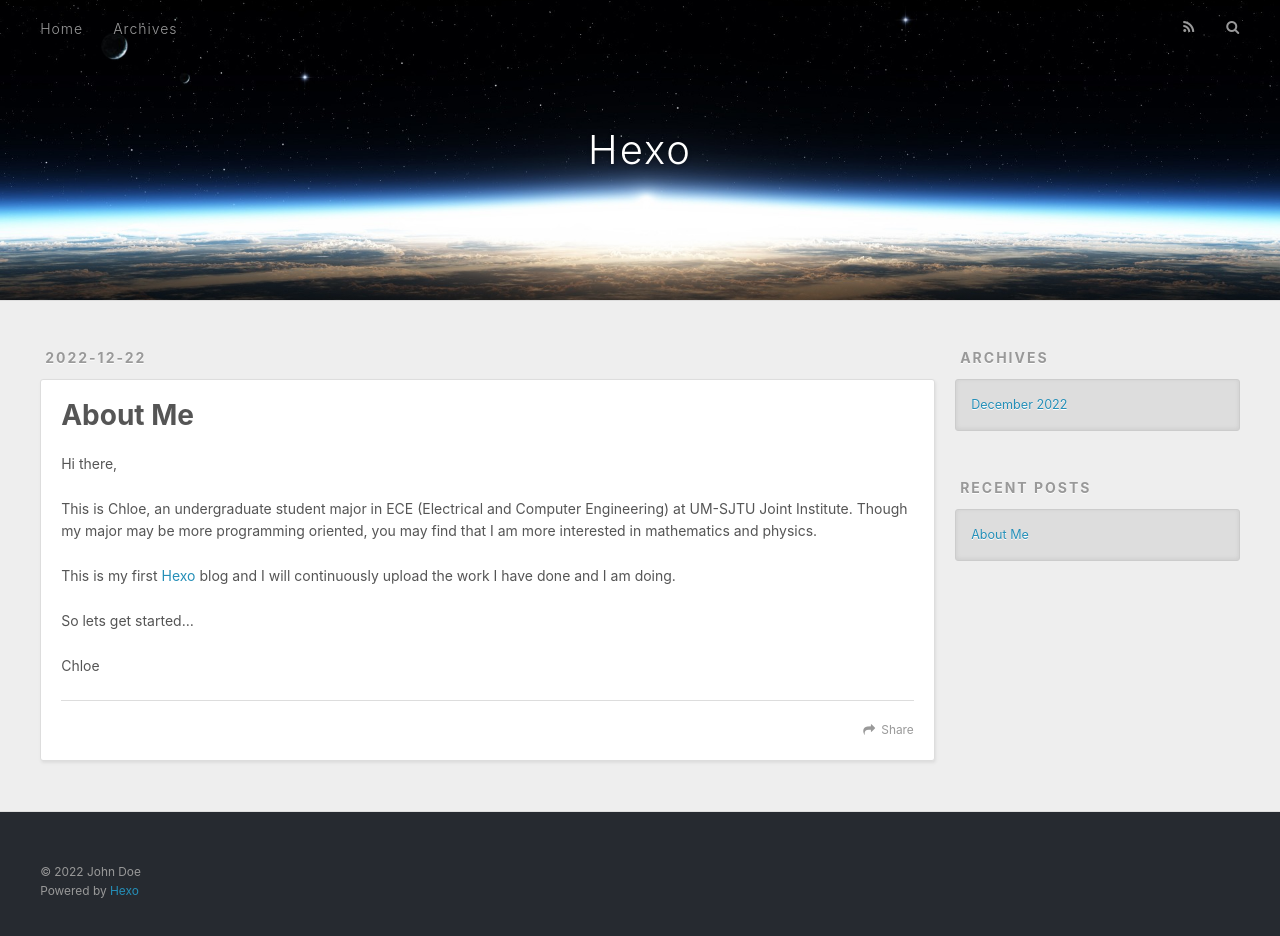
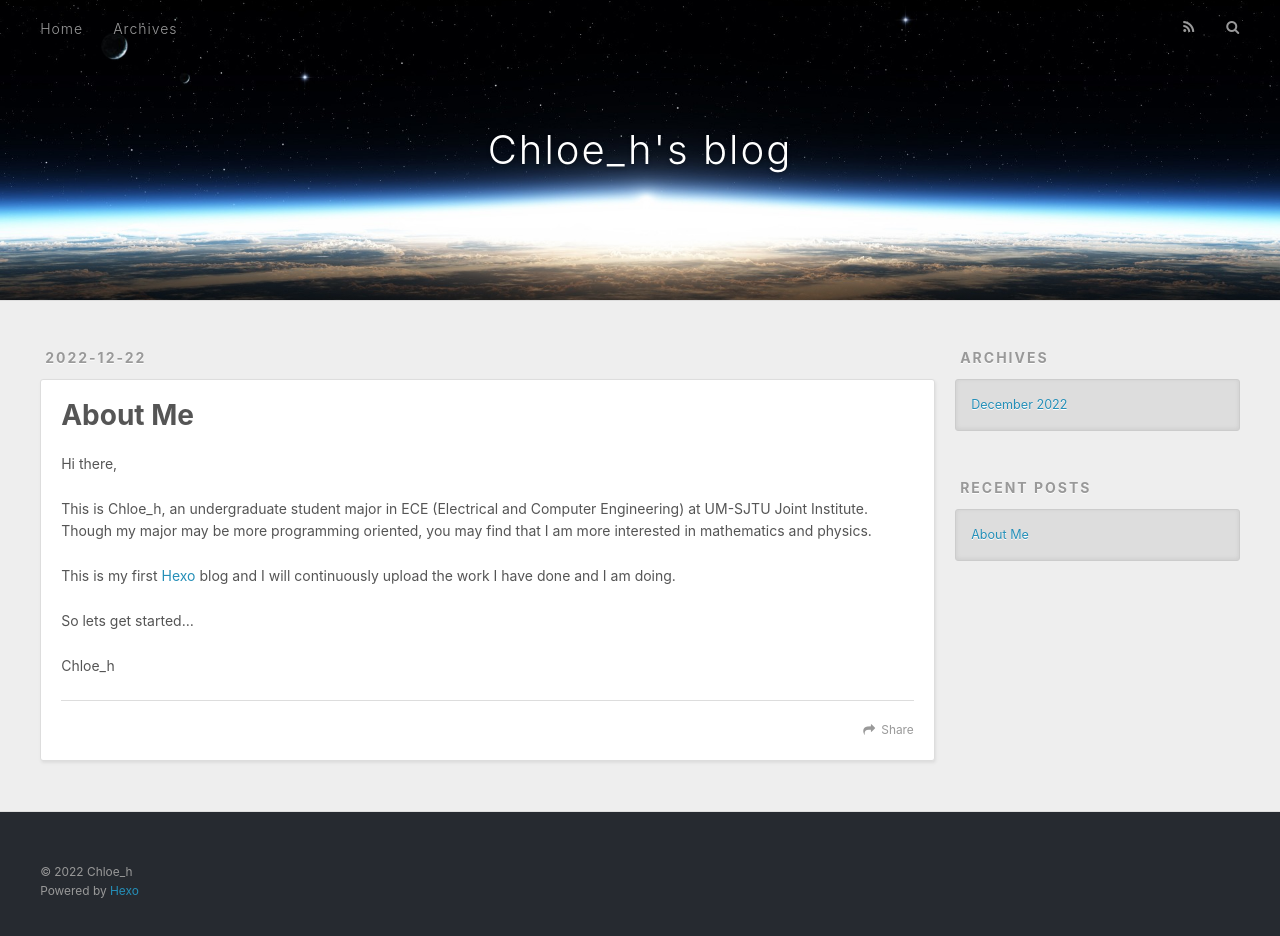
Before and after one commit to Chloehz/Chloehz.github.io, a plain HTML site: page index.html in a window 1280 px wide. Drawn offline with nearby package versions, Linux system fonts and the light colour scheme.

Commit message:
Site updated: 2022-12-22 15:32:59

```diff
--- a/index.html
+++ b/index.html
@@ -5,17 +5,19 @@
 
 
 
-  <title>Hexo</title>
+  <title>Chloe_h&#39;s blog</title>
   <meta name="viewport" content="width=device-width, initial-scale=1, maximum-scale=1">
-  <meta property="og:type" content="website">
-<meta property="og:title" content="Hexo">
+  <meta name="description" content="The moon should be boiling hot when it falls on your face.">
+<meta property="og:type" content="website">
+<meta property="og:title" content="Chloe_h&#39;s blog">
 <meta property="og:url" content="http://example.com/index.html">
-<meta property="og:site_name" content="Hexo">
+<meta property="og:site_name" content="Chloe_h&#39;s blog">
+<meta property="og:description" content="The moon should be boiling hot when it falls on your face.">
 <meta property="og:locale" content="en_US">
-<meta property="article:author" content="John Doe">
+<meta property="article:author" content="Chloe_h">
 <meta name="twitter:card" content="summary">
 
-    <link rel="alternate" href="/atom.xml" title="Hexo" type="application/atom+xml">
+    <link rel="alternate" href="/atom.xml" title="Chloe_h&#39;s blog" type="application/atom+xml">
 
 
     <link rel="icon" href="/favicon.png">
@@ -36,7 +38,7 @@
   <div id="header-outer" class="outer">
     <div id="header-title" class="inner">
       <h1 id="logo-wrap">
-        <a href="/" id="logo">Hexo</a>
+        <a href="/" id="logo">Chloe_h&#39;s blog</a>
       </h1>
 
     </div>
@@ -67,7 +69,7 @@
     <article id="post-About-Me" class="article article-type-post" itemscope itemprop="blogPost">
   <div class="article-meta">
     <a href="/2022/12/22/About-Me/" class="article-date">
-  <time datetime="2022-12-22T06:53:03.000Z" itemprop="datePublished">2022-12-22</time>
+  <time datetime="2022-12-22T06:53:03.096Z" itemprop="datePublished">2022-12-22</time>
 </a>
 
   </div>
@@ -87,10 +89,10 @@
     <div class="article-entry" itemprop="articleBody">
 
         <p>Hi there,</p>
-<p>This is Chloe, an undergraduate student major in ECE (Electrical and Computer Engineering) at UM-SJTU Joint Institute. Though my major may be more programming oriented, you may find that I am more interested in mathematics and physics.</p>
+<p>This is Chloe_h, an undergraduate student major in ECE (Electrical and Computer Engineering) at UM-SJTU Joint Institute. Though my major may be more programming oriented, you may find that I am more interested in mathematics and physics.</p>
 <p>This is my first <a href="hexo.io">Hexo</a> blog and I will continuously upload the work I have done and I am doing.</p>
 <p>So lets get started…</p>
-<p>Chloe</p>
+<p>Chloe_h</p>
 
 
     </div>
@@ -151,7 +153,7 @@
 
   <div class="outer">
     <div id="footer-info" class="inner">
-      &copy; 2022 John Doe<br>
+      &copy; 2022 Chloe_h<br>
       Powered by <a href="http://hexo.io/" target="_blank">Hexo</a>
     </div>
   </div>
```
Also changed, not shown: 2022/12/22/About-Me/index.html (+13 -13 lines), archives/2022/12/index.html (+11 -9 lines), archives/2022/index.html (+11 -9 lines), archives/index.html (+11 -9 lines).
